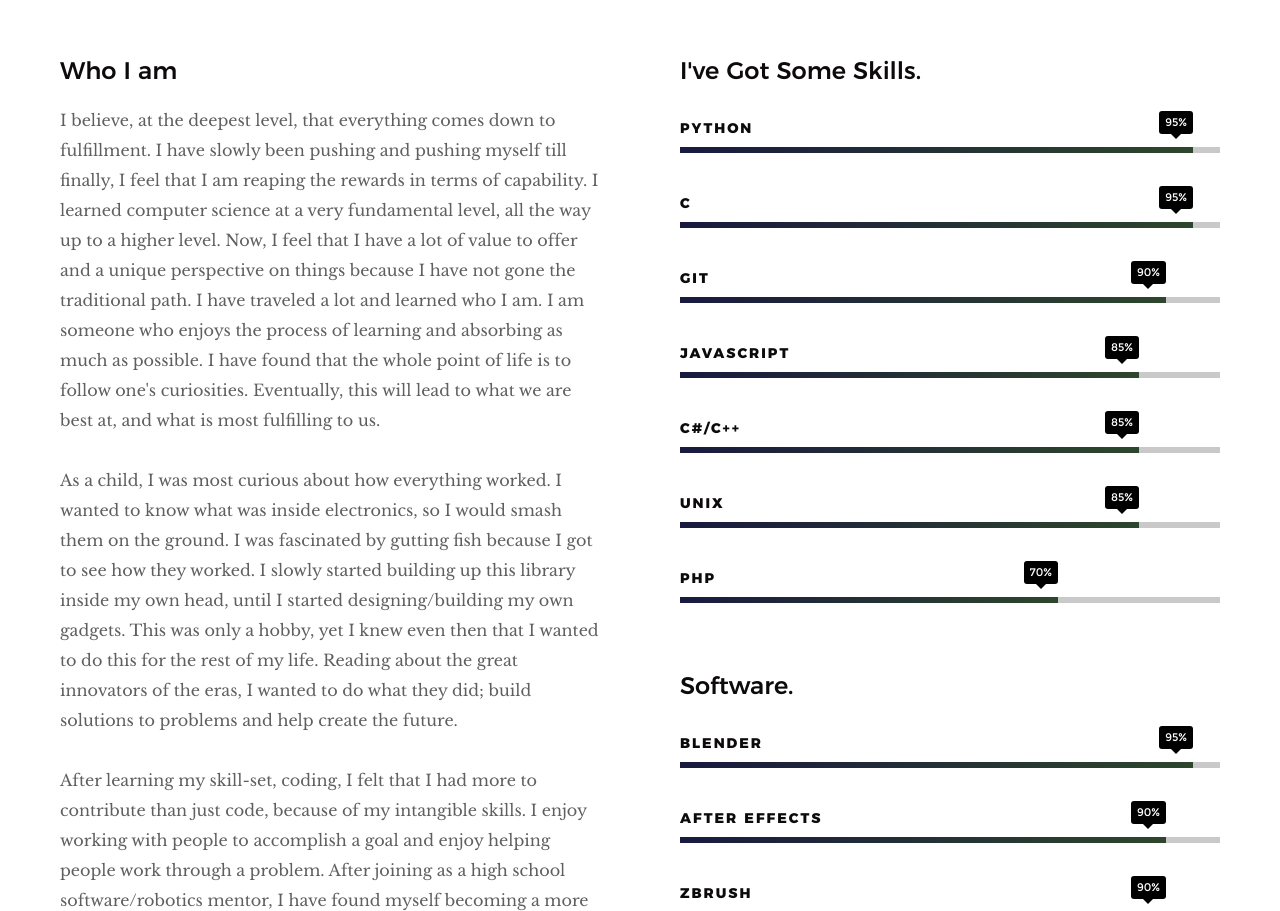
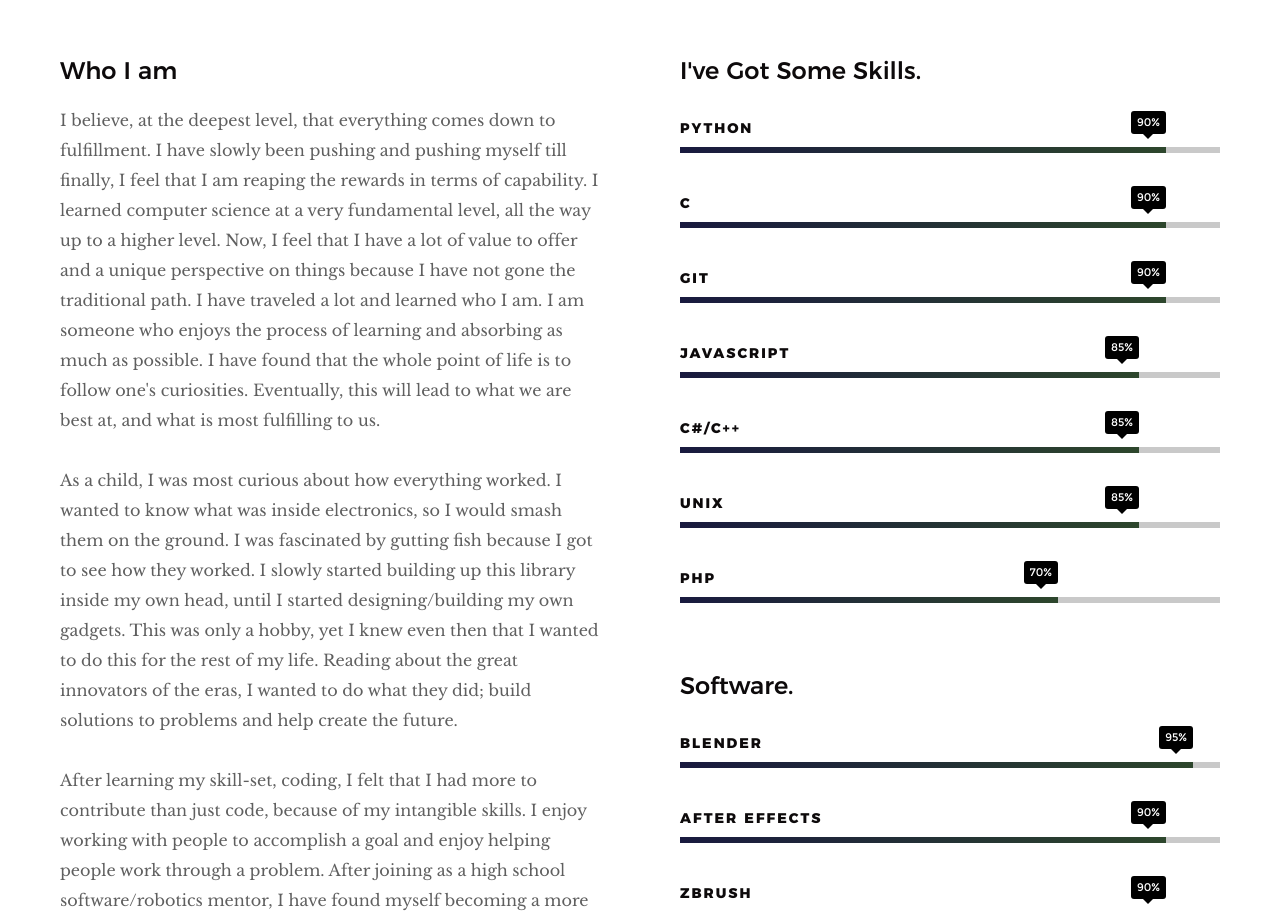
Before and after one commit to DStar1/techArt, a website: page index.html in a window 1280 px wide. Shown: the part 2122-3033 px from the top of the page. Drawn offline with Linux system fonts and the light colour scheme.

Commit message:
update website

```diff
--- a/index.html
+++ b/index.html
@@ -170,14 +170,14 @@
                         <span style="content: \2B24">&#11044;</span> -->
 
 
-                    <div class="progress percent95"><span>95%</span></div>
+                    <div class="progress percent90"><span>90%</span></div>
                     <strong>Python</strong>
                     <!-- <div class="timeline__bullet"></div>
                     <div class="timeline__bullet"></div>
                     <div class="timeline__bullet"></div> -->
                     </li>
                     <li>
-                    <div class="progress percent95"><span>95%</span></div>
+                    <div class="progress percent90"><span>90%</span></div>
                     <strong>C</strong>
                     </li>
                     <li>
```
